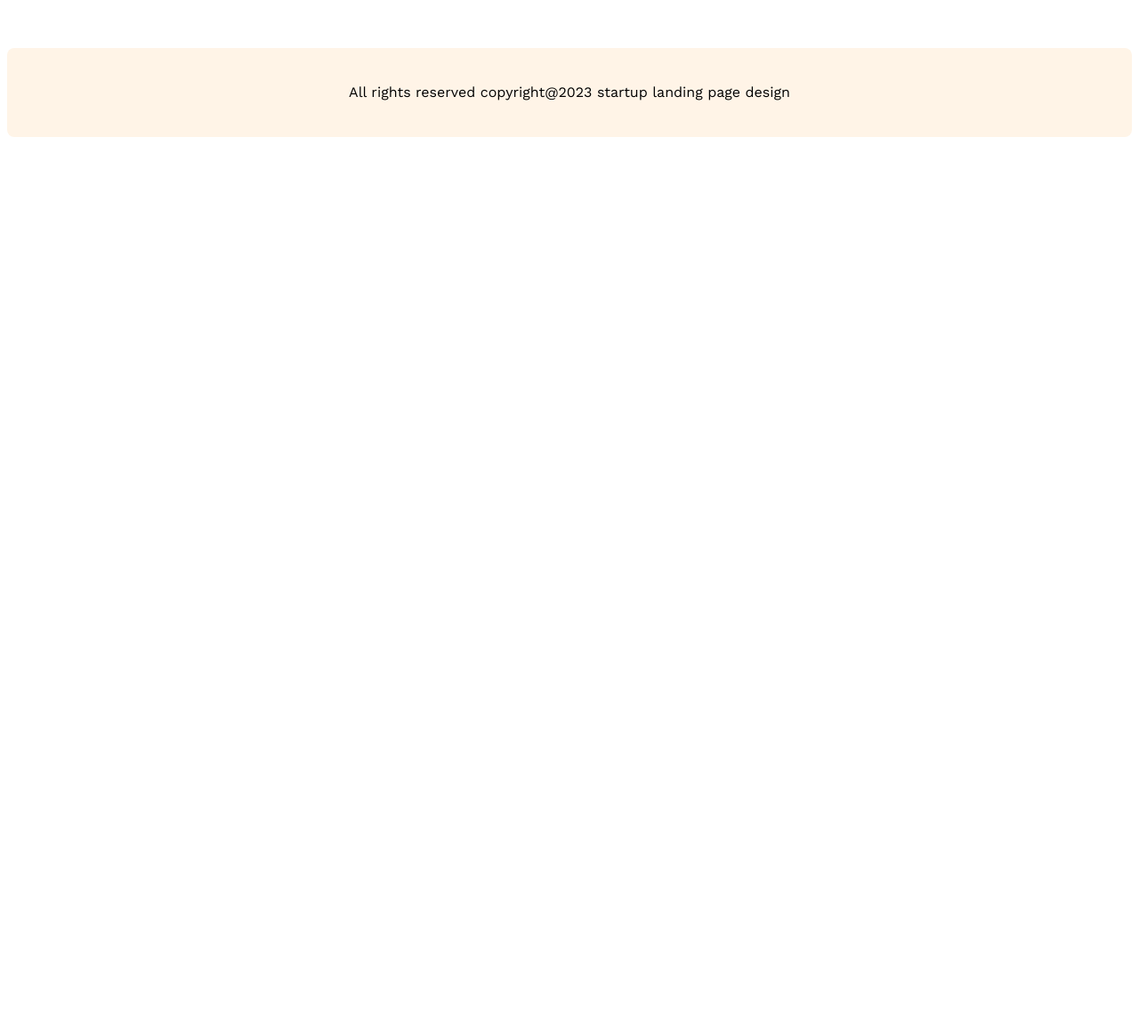
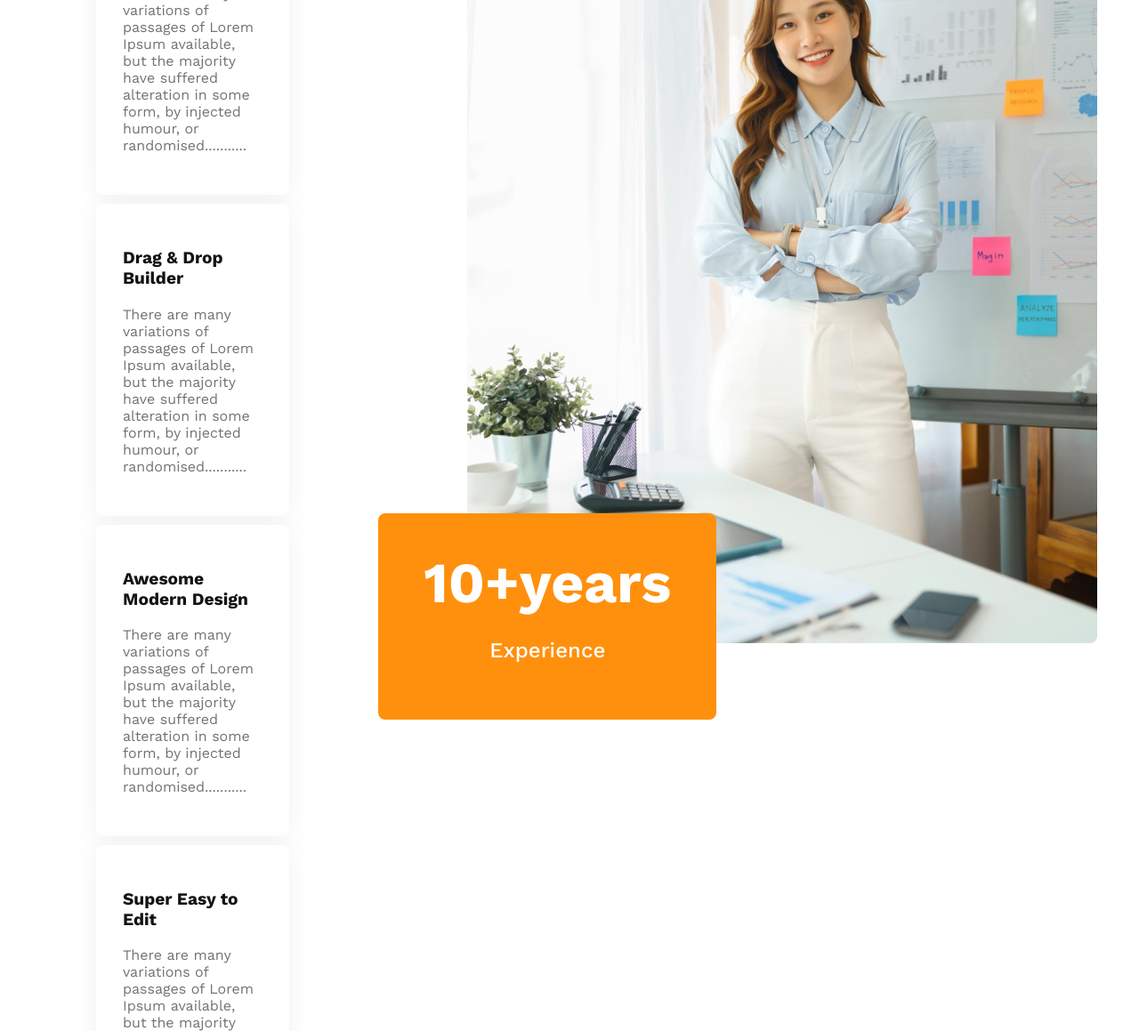
Before and after one commit to rkshawn/g3-architects, a plain HTML site: page index.html in a window 1280 px wide. Shown: the part 2604-3763 px from the top of the page at 89% size. Before the commit the page ends 2766 px from the top, so only its background shows below. Drawn offline with nearby package versions, Linux system fonts and the light colour scheme.

Commit message:
feature sectiona added with responsive ness

```diff
--- a/index.html
+++ b/index.html
@@ -53,8 +53,34 @@
         </section>
 
         <!-- feature section -->
-        <section class="features">
-
+        <section class="feature">
+         <div class="">
+            <h3 class="feature-title">Features you will <br> love & enjoy</h3>
+            <p class="feature-text">There are many variations of passages of Lorem Ipsum available, but the majority have suffered alteration in some form, by injected humour, or randomised words which don't look eve</p>
+            <div class="box">
+                <h3 class="box-title">Dexktop & Mobile Version</h3>
+                <p class="box-text">There are many variations of passages of Lorem Ipsum available, but the majority have suffered alteration in some form, by injected humour, or randomised...........</p>
+            </div>
+            <div class="box">
+                <h3 class="box-title">Drag & Drop Builder</h3>
+                <p class="box-text">There are many variations of passages of Lorem Ipsum available, but the majority have suffered alteration in some form, by injected humour, or randomised...........</p>
+            </div>
+            <div class="box">
+                <h3 class="box-title">Awesome Modern Design</h3>
+                <p class="box-text">There are many variations of passages of Lorem Ipsum available, but the majority have suffered alteration in some form, by injected humour, or randomised...........</p>
+            </div>
+            <div class="box">
+                <h3 class="box-title">Super Easy to Edit</h3>
+                <p class="box-text">There are many variations of passages of Lorem Ipsum available, but the majority have suffered alteration in some form, by injected humour, or randomised...........</p>
+            </div>
+         </div>
+         <div class="feature-img">
+              <img src="images/architect.png" alt="">
+              <div class="ten-years-badge">
+                <h2>10+years</h2>
+                <p>Experience</p>
+              </div>
+         </div>
         </section>
         <!-- facts section -->
 
--- a/styles/style.css
+++ b/styles/style.css
@@ -111,7 +111,7 @@ main {
   display: flex;
   justify-content: space-around;
 }
-.card {
+.fact-card-container .card {
   border-radius: 8px;
   border: 1px solid #ff900e;
   text-align: center;
@@ -128,6 +128,70 @@ main {
   color: #727272;
   font-size: 1rem;
   font-weight: 600;
+}
+
+/* features related section */
+.feature {
+  margin-top: 100px;
+  margin-bottom: 100px;
+  display: flex;
+  align-items: center;
+  gap: 100px;
+}
+.feature-img img {
+  /* width: 100%; */
+  /* height: 100%; */
+  margin-left: 100px;
+}
+.feature-title {
+  color: #131313;
+  font-size: 2.8rem;
+  font-weight: 700;
+  border-left: 5px solid #ff900e;
+  padding-left: 20px;
+}
+.feature-text {
+  color: #727272;
+  font-size: 1rem;
+  font-weight: 400px;
+}
+.box-title {
+  color: #131313;
+  font-size: 1.2rem;
+  font-weight: 600px;
+}
+.box-text {
+  color: #727272;
+  font-size: 1rem;
+  font-weight: 400px;
+}
+.box {
+  border-radius: 8px;
+  background: #fff;
+  box-shadow: 0px 4px 30px 0px rgba(0, 0, 0, 0.06);
+  padding: 30px;
+  margin-top: 10px;
+}
+.ten-years-badge {
+  border-radius: 8px;
+  background: #ff900e;
+  width: 300px;
+  color: white;
+  text-align: center;
+  padding: 40px;
+  position: relative;
+  bottom: 150px;
+}
+.ten-years-badge h2{
+    font-size: 4rem;
+    font-weight: 700;
+    margin-top: 0px;
+    margin-bottom: 0px;
+
+}
+.ten-years-badge >p{
+    font-size: 1.5rem;
+    font-weight: 500;
 }
 
 /* sponsors related styles */
@@ -163,7 +227,7 @@ footer {
   background: #fff4e7;
   height: 100px;
 }
-.footer-text{
+.footer-text {
   text-align: center;
   padding-top: 40px;
 }
@@ -177,7 +241,9 @@ footer {
   nav,
   .team-container,
   .fact-card-container,
-  .sponsors-icon {
+  .sponsors-icon,
+  .feature
+  {
     flex-direction: column;
   }
   .team-img {
@@ -193,6 +259,11 @@ footer {
   main {
     padding: 0 10px;
   }
+  .feature-img img{
+    width: 100%;
+    margin-left: 0;
+
+  }
 }
 
 /* for medium devices /tablet */
```
